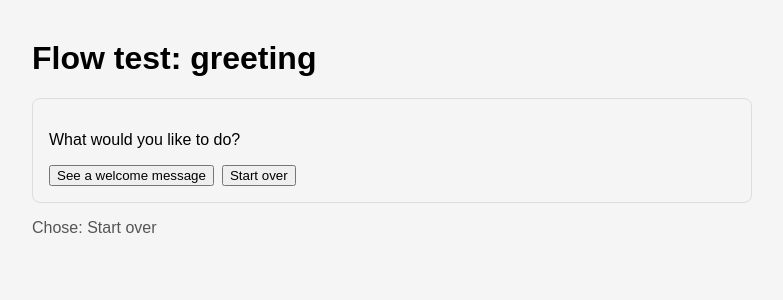
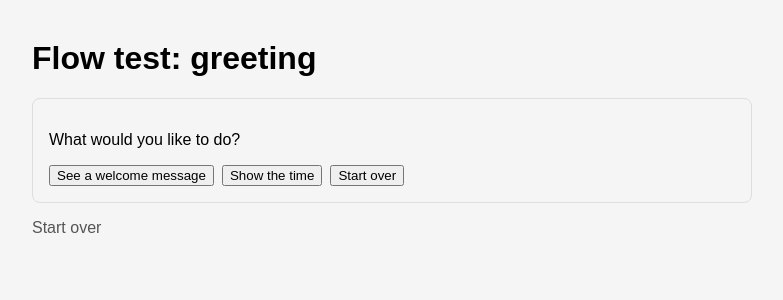
Before and after one commit to pruthviamoga-sys/hermes-chat-test, a Next.js app: page /flow in a window 1280 px wide. Both pictures are taken after a click on the button "Start over". Shown: the top 300 px of the page, without its empty margins (248-1031 px from the left). Built offline with nearby package versions, Linux system fonts and the light colour scheme.

Commit message:
added actions for UI

```diff
--- a/app/flow/page.tsx
+++ b/app/flow/page.tsx
@@ -3,19 +3,25 @@
 import { useState } from "react";
 import flow from "@/flows/greeting.json";
 
-type Option = { label: string; next: string };
+type Option = { label: string; next: string; action?: string };
 type Step = { type: "question" | "message"; text: string; options?: Option[]; next?: string | null };
 
 const steps = flow.steps as Record<string, Step>;
 
+// Fixed, non-AI actions the flow can call
+const actions: Record<string, () => string> = {
+  show_time: () => `The time is ${new Date().toLocaleTimeString()}`,
+};
+
 export default function FlowPage() {
   const [current, setCurrent] = useState(flow.start);
+  const [log, setLog] = useState<string[]>([]);
   const step = steps[current];
-  const [log, setLog] = useState<string[]>([]);
 
-  function go(next: string | null | undefined, label?: string) {
-    if (label) setLog((l) => [...l, label]);
-    if (next) setCurrent(next);
+  function choose(option: Option) {
+    const entry = option.action && actions[option.action] ? actions[option.action]() : option.label;
+    setLog((l) => [...l, entry]);
+    setCurrent(option.next);
   }
 
   return (
@@ -27,20 +33,20 @@ export default function FlowPage() {
         {step.type === "question" && (
           <div style={{ display: "flex", gap: 8, flexWrap: "wrap" }}>
             {step.options?.map((o) => (
-              <button key={o.label} onClick={() => go(o.next, o.label)}>
+              <button key={o.label} onClick={() => choose(o)}>
                 {o.label}
               </button>
             ))}
           </div>
         )}
         {step.type === "message" && (
-          <button onClick={() => go(step.next)}>Continue</button>
+          <button onClick={() => setCurrent(step.next ?? flow.start)}>Continue</button>
         )}
       </div>
 
       <div style={{ color: "#555" }}>
         {log.map((l, i) => (
-          <div key={i}>Chose: {l}</div>
+          <div key={i}>{l}</div>
         ))}
       </div>
     </main>
--- a/flows/greeting.json
+++ b/flows/greeting.json
@@ -7,6 +7,7 @@
       "text": "What would you like to do?",
       "options": [
         { "label": "See a welcome message", "next": "welcome" },
+        { "label": "Show the time", "action": "show_time", "next": "ask_topic" },
         { "label": "Start over", "next": "ask_topic" }
       ]
     },
```
